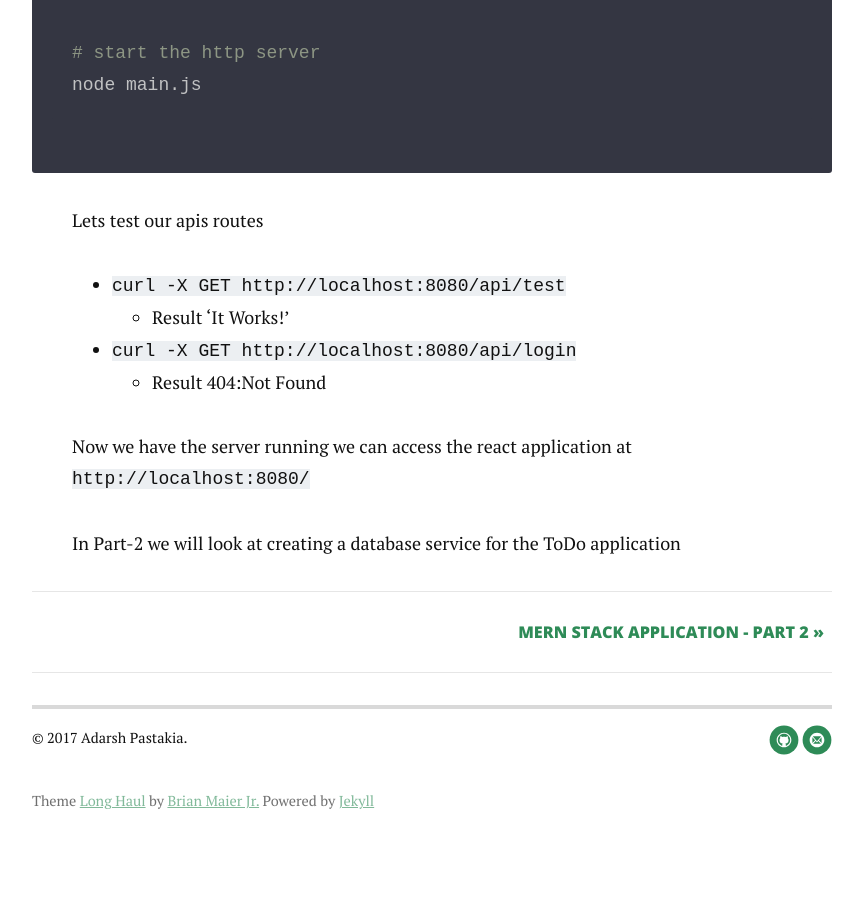
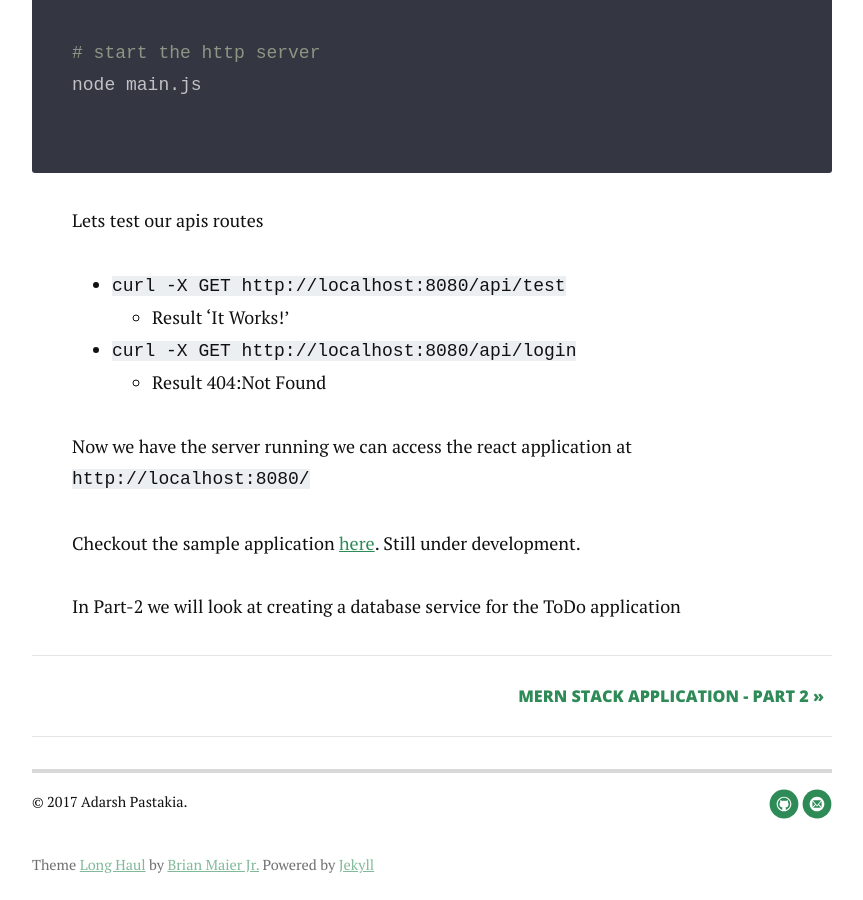
Before and after one commit to adarshpastakia/adarshpastakia.github.io, a Jekyll site: the page built from _posts/2017-09-23-mern-stack-setup.md, in a window 1280 px wide and 900 px high, scrolled down 4303 px. Shown: the whole window, without its empty margins (208-1071 px from the left). Built offline with Jekyll 4.4.1, drawn with Linux system fonts in a browser that asks for light colours; nearby versions of some CDN libraries; before the commit the page ends 5139 px from its top, so only the background shows below that.

Commit message:
Added sample app link

```diff
--- a/_posts/2017-09-23-mern-stack-setup.md
+++ b/_posts/2017-09-23-mern-stack-setup.md
@@ -130,4 +130,6 @@
 
 Now we have the server running we can access the react application at `http://localhost:8080/`
 
+Checkout the sample application [here](http://mern-todo.herokuapp.com). Still under development.
+
 In Part-2 we will look at creating a database service for the ToDo application
```
